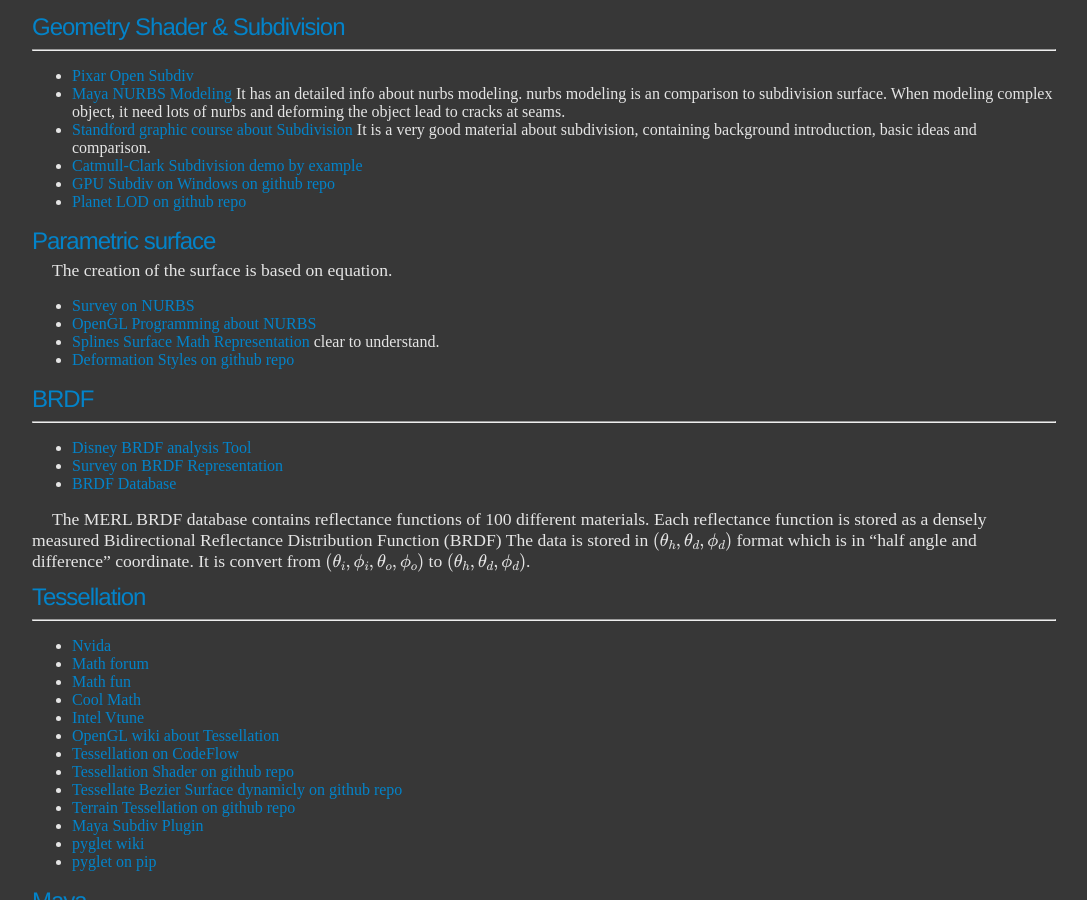
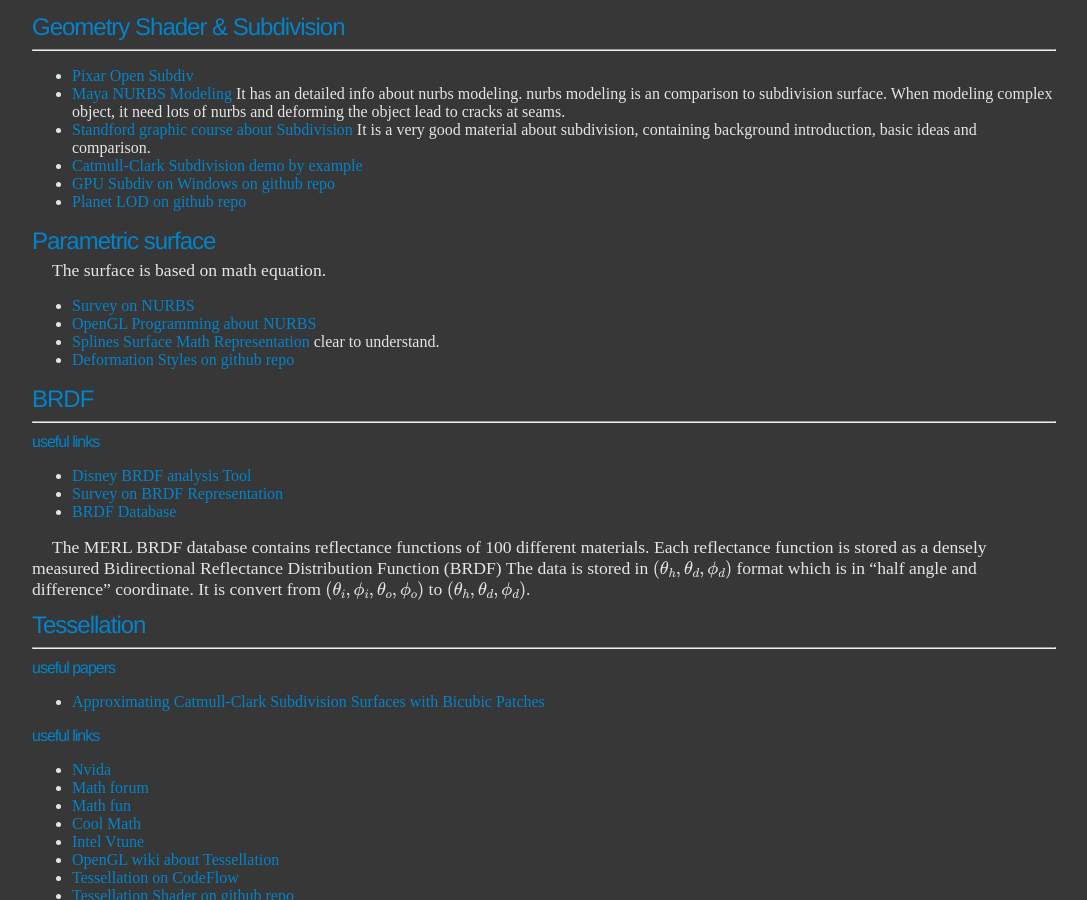
Before and after one commit to ychding11/ychding11.github.io, a Jekyll site: the page built from _posts/2015-03-23-Graphics-Resources.md, in a window 1280 px wide and 900 px high, scrolled down 1108 px. Shown: the whole window, without its empty margins (96-1183 px from the left). Built offline with Jekyll 4.4.1, drawn with Linux system fonts in a browser that asks for light colours; formulas are drawn with MathJax 3.

Commit message:
add a tessellation paper into grphics resources.w

```diff
--- a/_posts/2015-03-23-Graphics-Resources.md
+++ b/_posts/2015-03-23-Graphics-Resources.md
@@ -79,7 +79,7 @@
 
 ## Parametric surface
 
-The creation of the surface is based on equation.
+The surface is based on math equation.
 
 - [Survey on NURBS](http://design.osu.edu/carlson/history/PDFs/Piegl-NURBS-91.pdf)
 - [OpenGL Programming about NURBS](http://www.glprogramming.com/red/chapter12.html)
@@ -90,6 +90,7 @@
 ## BRDF
 ---
 
+### useful links
 - [Disney BRDF analysis Tool](http://www.disneyanimation.com/technology/brdf.html)
 - [Survey on BRDF Representation](http://www.cs.princeton.edu/~smr/cs348c-97/surveypaper.html)
 - [BRDF Database](http://people.csail.mit.edu/wojciech/BRDFDatabase/)
@@ -103,6 +104,10 @@
 ## Tessellation
 ---
 
+### useful papers
+- [Approximating Catmull-Clark Subdivision Surfaces with Bicubic Patches](http://www.cs.cmu.edu/afs/cs/academic/class/15869-f11/www/readings/loop08_accpatches.pdf)
+
+### useful links
 - [Nvida](http://www.nvidia.com/object/tessellation.html)
 - [Math forum](http://mathforum.org/sum95/suzanne/whattess.html)
 - [Math fun](https://www.mathsisfun.com/geometry/tessellation.html)
```
